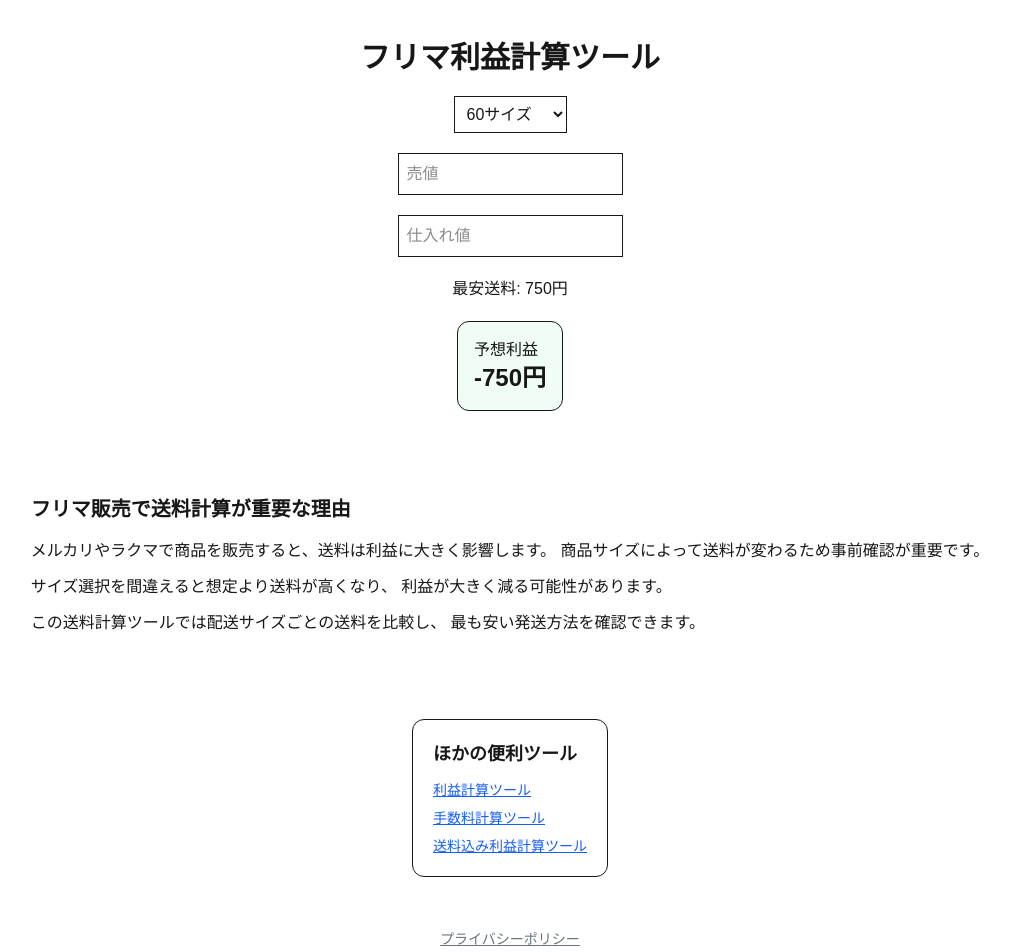
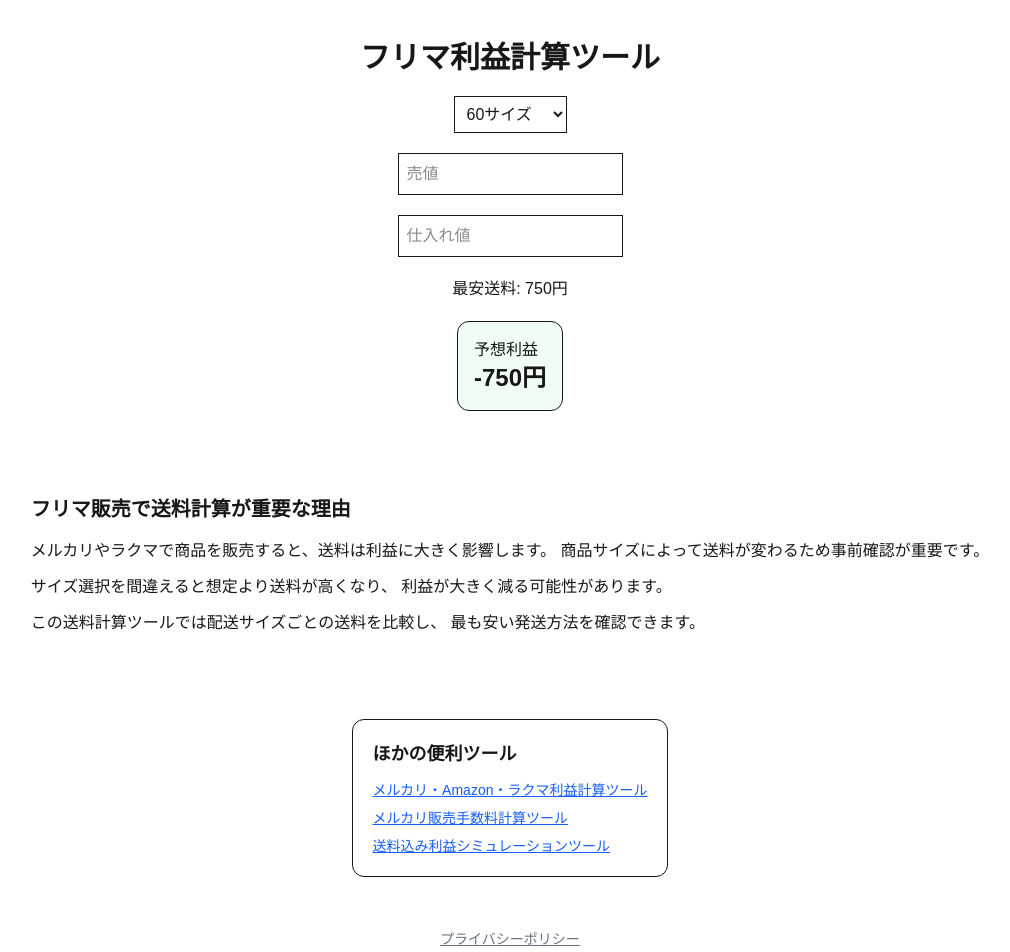
Before and after one commit to antfarm-lab/shipping-calc, a Next.js app: page / in a window 1280 px wide. Shown: the top 952 px of the page, without its empty margins (130-1140 px from the left). Built offline with nearby package versions, Linux system fonts and the light colour scheme.

Commit message:
improve internal link text

```diff
--- a/app/page.tsx
+++ b/app/page.tsx
@@ -86,13 +86,13 @@ export default function Home() {
   <h2 className="mb-3 text-lg font-bold">ほかの便利ツール</h2>
   <div className="grid gap-2 text-sm">
     <a className="text-blue-600 underline" href="https://calc-tools-mauve.vercel.app/">
-      利益計算ツール
+      メルカリ・Amazon・ラクマ利益計算ツール
     </a>
     <a className="text-blue-600 underline" href="https://fee-calc-seven.vercel.app/">
-      手数料計算ツール
+      メルカリ販売手数料計算ツール
     </a>
     <a className="text-blue-600 underline" href="https://shipping-profit-calc.vercel.app/">
-      送料込み利益計算ツール
+      送料込み利益シミュレーションツール
     </a>
   </div>
 </section>
```
